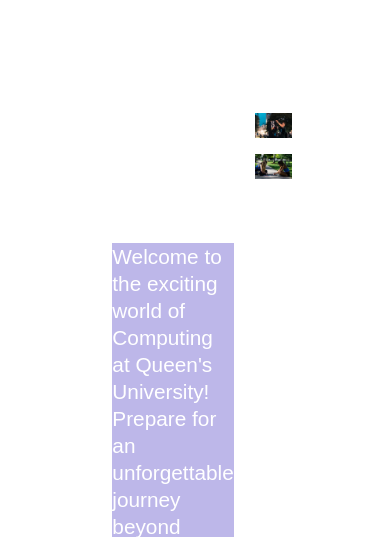
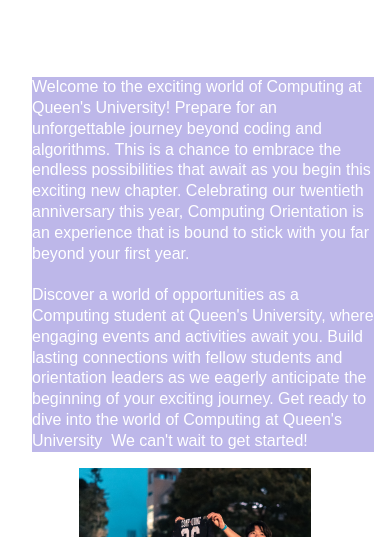
Before and after one commit to jvl4422/qcomputingorientation, a plain HTML site: page index.html in a window 390 px wide. Shown: the part 1463-2000 px from the top of the page. Drawn offline with nearby package versions, Linux system fonts and the light colour scheme.

Commit message:
Mobile Landing QOL Updates

```diff
--- a/index.html
+++ b/index.html
@@ -4,10 +4,11 @@
 <head>
     <!-- Stuff that will appear on the overview on the google page. -->
     <link rel="stylesheet" href="styles/style.css">
-    <!-- This isn't working and I do not know why-->
+    <meta name="viewport" content="width=device-width,initial-scale=1">
+    <!-- This does not work so remove at some point -->
     <link rel="shortcut icon" href="images/logos/qcomputing-logo.svg"/>
+    <title>Queen's University Computing Orientation</title>
     <meta property="og:title" content="Queen's University Computing Orientation"/>
-    <!-- Can lines be this long lol-->
     <meta name="description" property="og:description" content="Hello World! Welcome Class of 2027! We are so excited to have you here for the 20th edition of Computing Orientation!"/>
     <meta property="og:url" content="http://qcomputingorientation.ca/"/>
     <meta charset="utf-8"/>
@@ -86,8 +87,6 @@
                         <br><br>
                     <h2>Twentieth Edition</h2>
                     <br>
-                    <!-- Would be super swag to put some photos here like commerce-->
-                    <br>
                     <div class="welcome-flexboxes">
                         <div class="welcome-image-container">
                             <img src="images/photos/hello-class-of-2026.jpeg" class="welcome-image" alt="Coverall Painting">
@@ -95,7 +94,7 @@
                             <!--<img src="images/photos/what-could-possibly-be-happening.jpeg" alt="Mysterious Ceremony"> -->
                         </div>
                         <!-- Don't think this class is used-->
-                        <div class="welcoem-messaging">
+                        <div class="welcome-messaging">
                             <p>
                                 Welcome to the exciting world of Computing at Queen's University! Prepare for an unforgettable journey beyond coding and algorithms. This is a chance to embrace the endless possibilities that await as you begin this exciting new chapter. Celebrating our twentieth anniversary this year, Computing Orientation is an experience that is bound to stick with you far beyond your first year.
                                 <br><br>
--- a/styles/_landing.scss
+++ b/styles/_landing.scss
@@ -82,6 +82,9 @@ $typewriter-colour: #867eeb;
         font-size: 2.5rem;
         line-height: 45px;
       }
+      @media only screen and (max-width: 500px){
+
+      }
 }
 
 .little-break{
@@ -124,10 +127,7 @@ $typewriter-colour: #867eeb;
 
   //---------Hello World Typewriter-----------//
 
-  // I want to buff this to full screen
-  // It is embarassing how long this took to fix lol
   .typewriter{
-    // This font is so ugly
     font-family: $typewriter-font;
     color: $typewriter-colour;
     font-size: 4rem;
@@ -139,7 +139,7 @@ $typewriter-colour: #867eeb;
     @media only screen and (max-width: 1100px) {
         font-size:4rem;
       }
-      @media only screen and (max-height: 500px) {
-        font-size:3rem;
+      @media only screen and (max-width: 500px){
+        font-size: 3rem;
       }
   }
--- a/styles/_orientation.scss
+++ b/styles/_orientation.scss
@@ -33,6 +33,18 @@ body .orientation-container{
     span{
         background-color: #BDB7E9;
     }
+    @media only screen and (max-width:800px){
+        font-size: 3em;
+    }
+    @media only screen and (max-width: 500px){
+        font-size: 2.2em;
+        margin-right: 2em;
+      }
+    @media only screen and (max-width: 500px){
+        margin-left: 1em;
+        margin-right: -1em;
+      }
+
 
 }
 
@@ -40,7 +52,6 @@ body .orientation-container{
     // THIS FONT IS SO UGLY
     width:auto;
     float:center;
-    font-size:1.3em;
     margin-left: 5.4em;
     margin-right:1em;
     font-weight:500;
@@ -49,6 +60,22 @@ body .orientation-container{
     order:-1;
     background-color: #BDB7E9;
 
+    @media only screen and (max-width: 500px){
+        margin-left: 2em;
+      }
+
+}
+
+.welcome-messaging{
+    font-size: 1.4em;
+
+    @media only screen and (max-width:800px){
+        font-size: 1em;
+    }
+
+    @media only screen and (max-width: 500px){
+        font-size: 1em;
+    }
 }
 
 .clear{clear:both;}
@@ -57,6 +84,12 @@ body .orientation-container{
     display:grid;
     grid-template-columns: 3fr 2fr;
     flex-direction: row-reverse;
+
+    @media only screen and (max-width: 500px){
+        display: grid;
+        flex-direction: row;
+        grid-template-columns: none;
+      }
 }
 
 .welcome-image-container{
@@ -76,4 +109,35 @@ body .orientation-container{
         margin-bottom: 1em;
 
     }
+    @media only screen and (max-width:800px){
+        margin-top: 1.19em;
+        margin-right: 1em;
+    }
+    @media only screen and (max-width: 500px){
+        margin-right: 1em;
+        margin-left: 1em;
+        align-items: center;
+        margin-bottom: 1em;
+        img{
+            width: 70%;
+            height: auto;
+            margin-bottom: 0.5em;
+            justify-content: center;
+        }
+
+      }
+      @media only screen and (max-width: 400px){
+        margin-right: 1em;
+        margin-left: 1em;
+        align-items: center;
+        margin-bottom: 1em;
+        margin-top: 0em;
+        img{
+            width: 65%;
+            height: auto;
+            margin-bottom: 0.5em;
+            justify-content: center;
+        }
+
+      }
   }
```
Also changed, not shown: styles/style.css, 4 other files.
